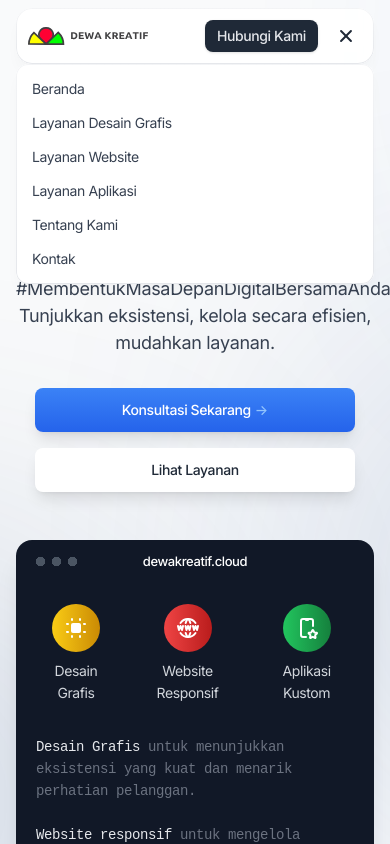
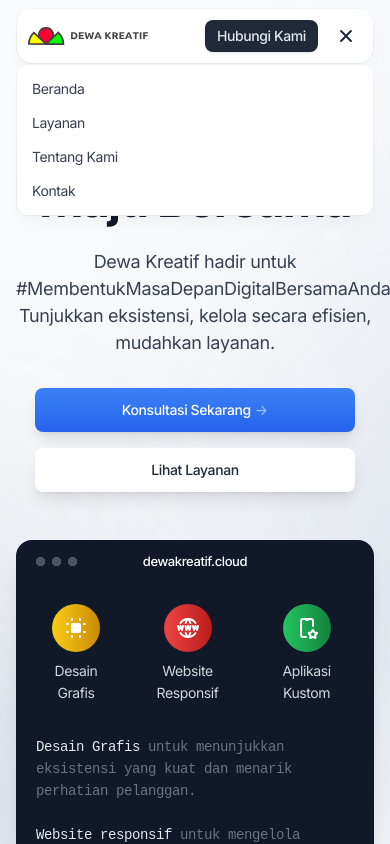
Before and after one commit to khaidir09/dewakreatif, a Next.js app: page / in a window 390 px wide. Both pictures are taken after a click on the button "Menu". Shown: the top 844 px of the page. Built offline with nearby package versions, Linux system fonts and the light colour scheme.

Commit message:
Update mobile-menu.tsx

```diff
--- a/components/ui/mobile-menu.tsx
+++ b/components/ui/mobile-menu.tsx
@@ -100,29 +100,11 @@ export default function MobileMenu() {
             </li>
             <li>
               <Link
-                href="#"
+                href="/service"
                 className="flex rounded-lg px-2 py-1.5 text-gray-700 hover:bg-gray-100"
                 onClick={() => setMobileNavOpen(false)}
               >
-                Layanan Desain Grafis
-              </Link>
-            </li>
-            <li>
-              <Link
-                href="#"
-                className="flex rounded-lg px-2 py-1.5 text-gray-700 hover:bg-gray-100"
-                onClick={() => setMobileNavOpen(false)}
-              >
-                Layanan Website
-              </Link>
-            </li>
-            <li>
-              <Link
-                href="#"
-                className="flex rounded-lg px-2 py-1.5 text-gray-700 hover:bg-gray-100"
-                onClick={() => setMobileNavOpen(false)}
-              >
-                Layanan Aplikasi
+                Layanan
               </Link>
             </li>
             <li>
```
